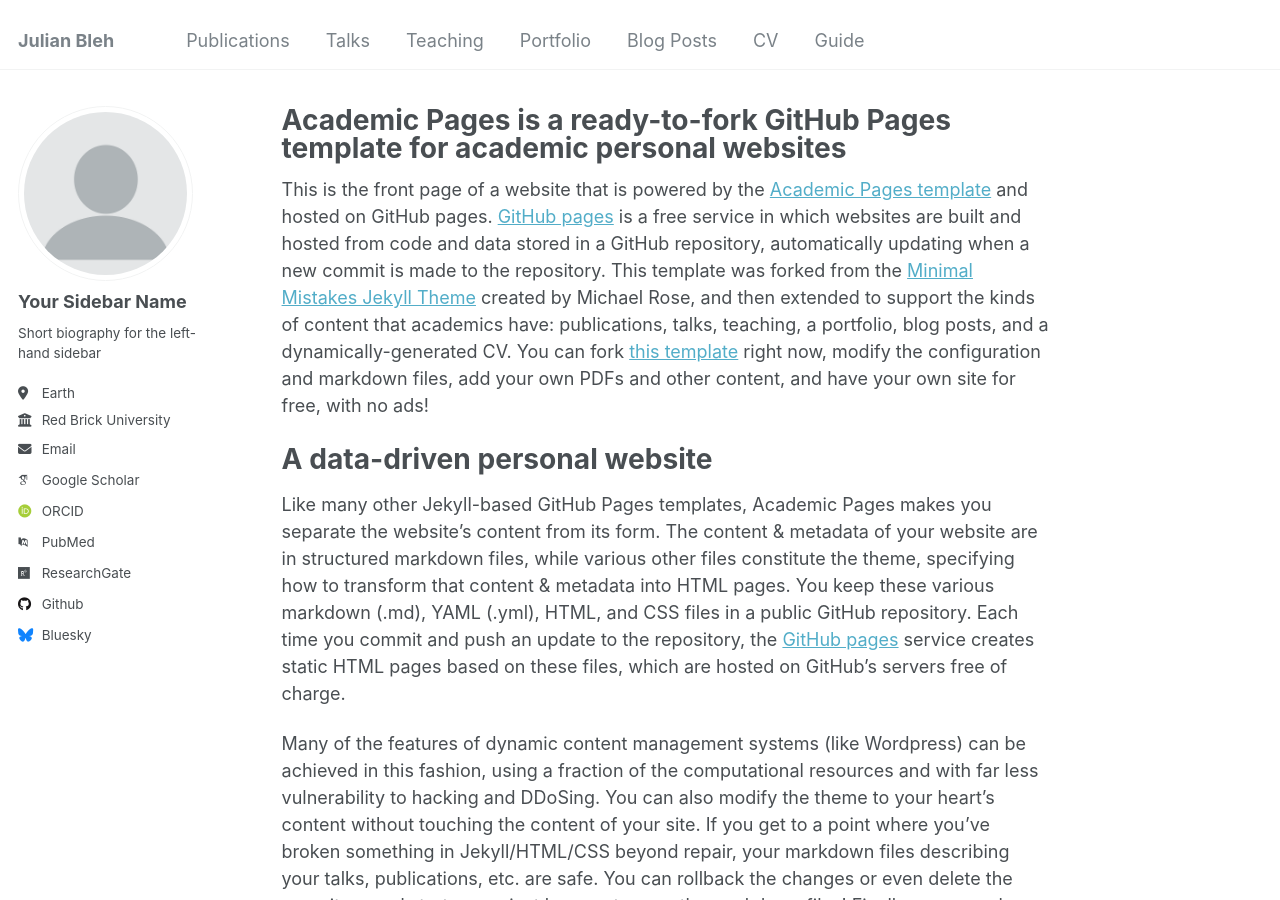
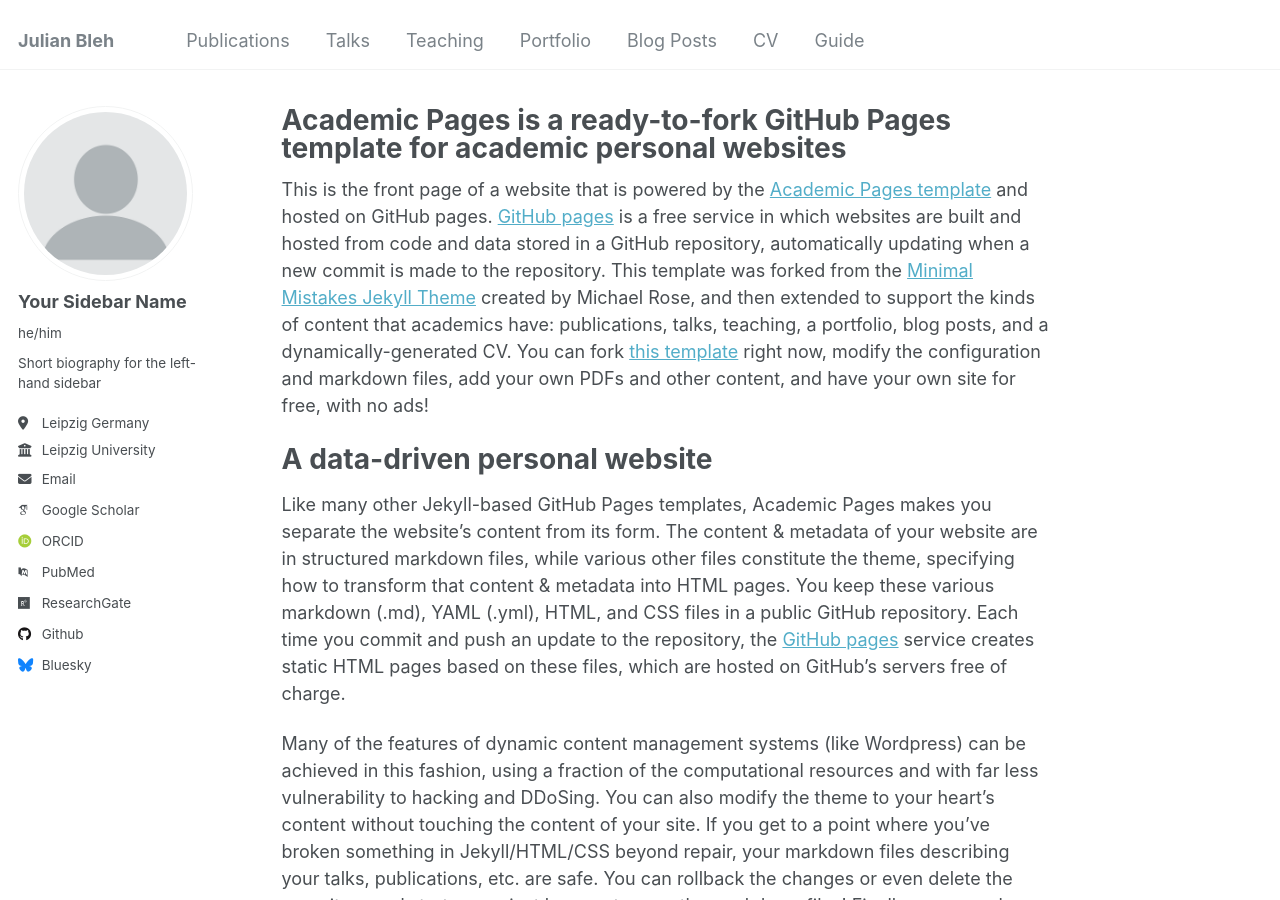
Before and after one commit to JulianBleh/JulianBleh1.github.io, a Jekyll site: the page built from _pages/about.md, in a window 1280 px wide and 900 px high. Built offline with Jekyll 4.4.1, drawn with Linux system fonts in a browser that asks for light colours; some web fonts are replaced.

Commit message:
Update _config.yml

```diff
--- a/_config.yml
+++ b/_config.yml
@@ -23,12 +23,12 @@
   # Biographic information
   avatar           : "profile.png"
   name             : "Your Sidebar Name"
-  pronouns         : # example: "she/her"
+  pronouns         : "he/him"
   bio              : "Short biography for the left-hand sidebar"
-  location         : "Earth"
-  employer         : "Red Brick University"
+  location         : "Leipzig Germany"
+  employer         : "Leipzig University"
   uri              : # URL
-  email            : "none@example.org"
+  email            : "julian.bleh@uni-leipzig.de"
 
   # Academic websites
   arxiv            : # URL - Update with the correct link to your profile
```
